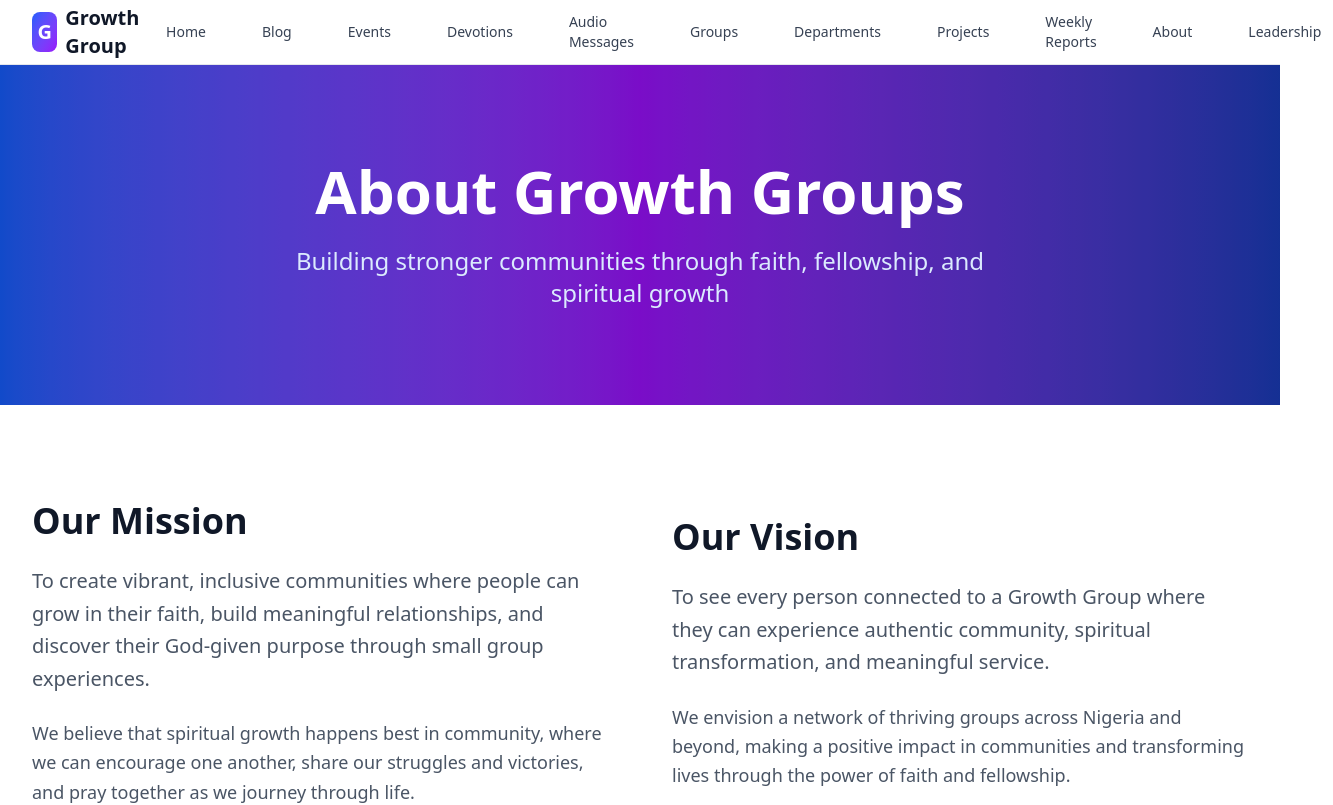
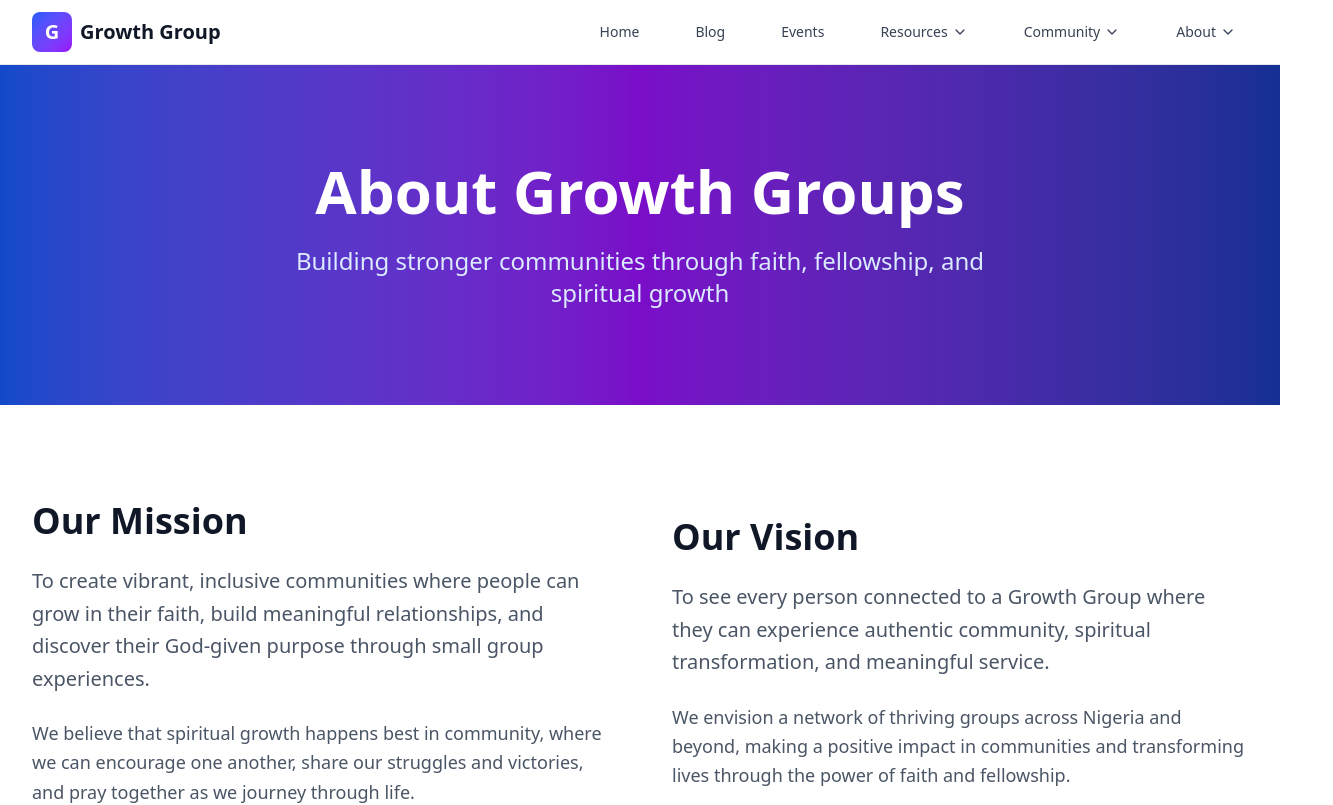
Before and after one commit to KEM-CONSOLATION/growth-group-dc-website, a Next.js app: page /about in a window 1280 px wide. Shown: the top 805 px of the page, 1333 px wide, since content can reach past the window. Built offline with nearby package versions, Linux system fonts and the light colour scheme.

Commit message:
Enhance Header component with dropdown navigation for Resources, Community, and About sections. Update mobile menu to support nested items with icons for improved user experience.

```diff
--- a/src/components/Header.tsx
+++ b/src/components/Header.tsx
@@ -2,25 +2,42 @@
 
 import Link from "next/link";
 import { useState } from "react";
-import { Menu, X } from "lucide-react";
+import { Menu, X, ChevronDown, BookOpen, Users, FileText, Info } from "lucide-react";
 import { Button } from "@/src/components/ui/button";
 
 const navigation = [
   { name: "Home", href: "/" },
   { name: "Blog", href: "/blog" },
   { name: "Events", href: "/events" },
-  { name: "Devotions", href: "/devotions" },
-  { name: "Audio Messages", href: "/audio-messages" },
-  { name: "Groups", href: "/groups" },
-  { name: "Departments", href: "/departments" },
-  { name: "Projects", href: "/projects" },
-  { name: "Weekly Reports", href: "/weekly-reports" },
-  { name: "About", href: "/about" },
-  { name: "Leadership", href: "/leadership" },
+  {
+    name: "Resources",
+    items: [
+      { name: "Devotions", href: "/devotions", icon: BookOpen },
+      { name: "Audio Messages", href: "/audio-messages", icon: FileText },
+      { name: "Book Reviews", href: "/book-reviews", icon: BookOpen },
+    ]
+  },
+  {
+    name: "Community",
+    items: [
+      { name: "Groups", href: "/groups", icon: Users },
+      { name: "Departments", href: "/departments", icon: Users },
+      { name: "Projects", href: "/projects", icon: Users },
+      { name: "Weekly Reports", href: "/weekly-reports", icon: FileText },
+    ]
+  },
+  {
+    name: "About",
+    items: [
+      { name: "About Us", href: "/about", icon: Info },
+      { name: "Leadership", href: "/leadership", icon: Users },
+    ]
+  },
 ];
 
 export function Header() {
   const [mobileMenuOpen, setMobileMenuOpen] = useState(false);
+  const [openDropdown, setOpenDropdown] = useState<string | null>(null);
 
   return (
     <header className="bg-white/95 backdrop-blur-sm border-b border-gray-200 sticky top-0 z-50">
@@ -40,7 +57,10 @@ export function Header() {
 
           {/* Desktop Navigation */}
           <div className="hidden lg:flex lg:items-center lg:space-x-8">
-            {navigation.map((item, index) => (
+            {navigation.map((item, index) => {
+              if (item.href) {
+                // Regular link
+                return (
                   <Link
                     key={item.name}
                     href={item.href}
@@ -51,7 +71,43 @@ export function Header() {
                     {item.name}
                     <span className="absolute inset-x-0 bottom-0 h-0.5 bg-blue-600 transform scale-x-0 group-hover:scale-x-100 transition-transform duration-200"></span>
                   </Link>
+                );
+              } else {
+                // Dropdown
+                return (
+                  <div
+                    key={item.name}
+                    className="relative"
+                    onMouseEnter={() => setOpenDropdown(item.name)}
+                    onMouseLeave={() => setOpenDropdown(null)}
+                  >
+                    <button
+                      className="text-gray-700 hover:text-blue-600 px-3 py-2 text-sm font-medium transition-colors duration-200 flex items-center gap-1"
+                      data-aos="fade-down"
+                      data-aos-delay={index * 50}
+                    >
+                      {item.name}
+                      <ChevronDown className="h-4 w-4" />
+                    </button>
+
+                    {openDropdown === item.name && (
+                      <div className="absolute top-full left-0 mt-1 w-56 bg-white rounded-lg shadow-lg border border-gray-200 py-2 z-50">
+                        {item.items?.map((subItem) => (
+                          <Link
+                            key={subItem.name}
+                            href={subItem.href}
+                            className="flex items-center gap-3 px-4 py-2 text-sm text-gray-700 hover:bg-gray-50 hover:text-blue-600 transition-colors duration-200"
+                          >
+                            <subItem.icon className="h-4 w-4" />
+                            {subItem.name}
+                          </Link>
                         ))}
+                      </div>
+                    )}
+                  </div>
+                );
+              }
+            })}
           </div>
 
           {/* Mobile menu button */}
@@ -75,7 +131,10 @@ export function Header() {
         {mobileMenuOpen && (
           <div className="lg:hidden" data-aos="fade-down">
             <div className="px-2 pt-2 pb-3 space-y-1 sm:px-3 bg-white border-t border-gray-200">
-              {navigation.map((item, index) => (
+              {navigation.map((item, index) => {
+                if (item.href) {
+                  // Regular link
+                  return (
                     <Link
                       key={item.name}
                       href={item.href}
@@ -86,7 +145,31 @@ export function Header() {
                     >
                       {item.name}
                     </Link>
+                  );
+                } else {
+                  // Dropdown section
+                  return (
+                    <div key={item.name} className="space-y-1">
+                      <div className="px-3 py-2 text-base font-semibold text-gray-900 border-b border-gray-200">
+                        {item.name}
+                      </div>
+                      {item.items?.map((subItem, subIndex) => (
+                        <Link
+                          key={subItem.name}
+                          href={subItem.href}
+                          className="flex items-center gap-3 text-gray-600 hover:text-blue-600 px-6 py-2 text-sm transition-colors duration-200"
+                          onClick={() => setMobileMenuOpen(false)}
+                          data-aos="fade-right"
+                          data-aos-delay={(index * 50) + (subIndex * 25)}
+                        >
+                          <subItem.icon className="h-4 w-4" />
+                          {subItem.name}
+                        </Link>
                       ))}
+                    </div>
+                  );
+                }
+              })}
               <div className="pt-4">
                 <Button asChild className="w-full">
                   <Link href="/join" onClick={() => setMobileMenuOpen(false)}>
--- a/src/components/ui/carousel.tsx
+++ b/src/components/ui/carousel.tsx
@@ -32,6 +32,7 @@ const Carousel = React.forwardRef<
       loop?: boolean;
     };
   }
+// eslint-disable-next-line @typescript-eslint/no-unused-vars
 >(({ orientation = "horizontal", className, children, ...props }, ref) => {
   const [canScrollPrev, setCanScrollPrev] = React.useState(false);
   const [canScrollNext, setCanScrollNext] = React.useState(false);
```
Lines whose indentation alone changed are shown as unchanged.
